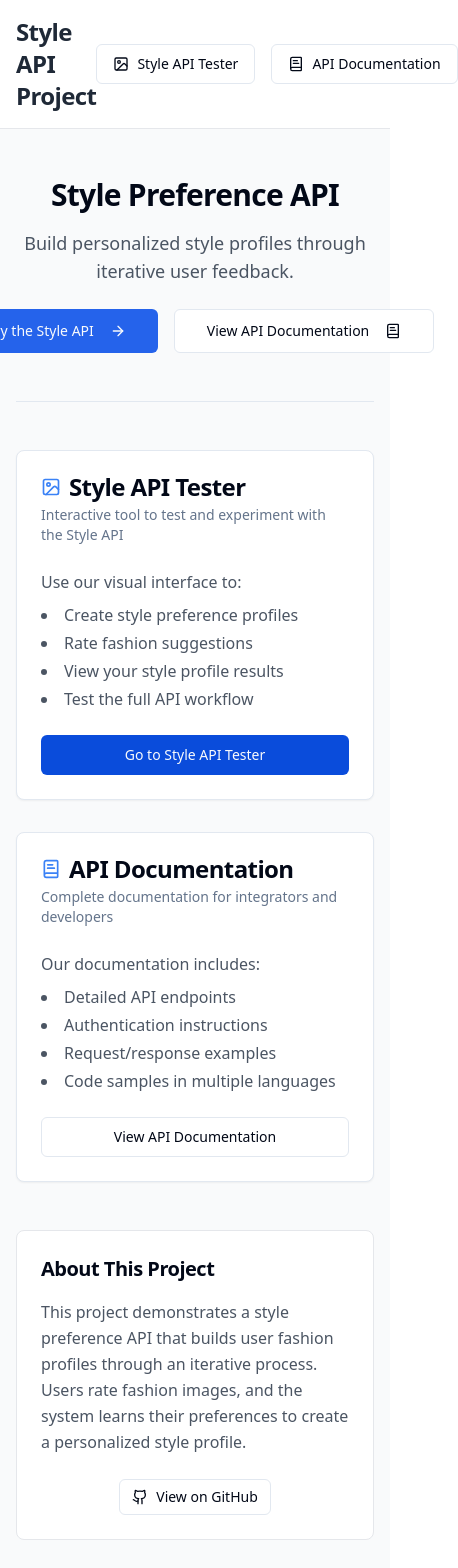
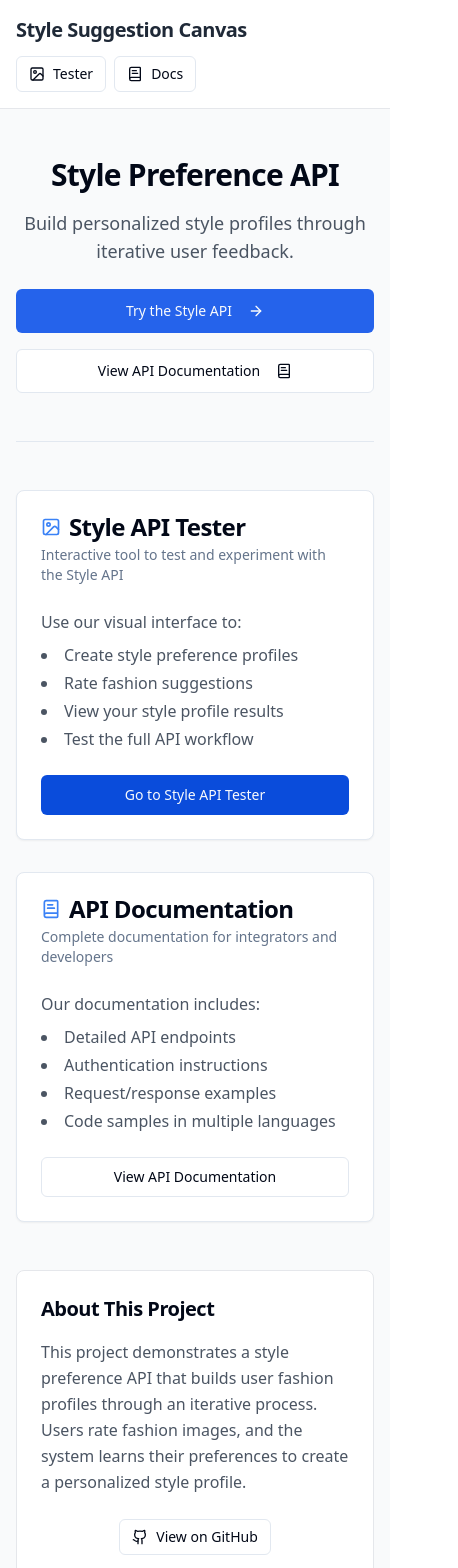
Before and after one commit to Majboor/style-suggestion-canvas, a React (Vite) app: page / in a window 390 px wide. Shown: the top 1568 px of the page, 458 px wide, since content can reach past the window. Built offline with nearby package versions, Linux system fonts and the light colour scheme.

Commit message:
Make landing page responsive and link real GitHub source

```diff
--- a/src/pages/ApiStatus.tsx
+++ b/src/pages/ApiStatus.tsx
@@ -212,7 +212,7 @@ const ApiStatus = () => {
           <div className="text-center text-sm text-muted-foreground">
             <p>This is an open-source status page.</p>
             <p>
-              Powered by Style API • Made by techrealm.pk • {new Date().getFullYear()}
+              Powered by the Style API • Built by Waleed Ajmal • {new Date().getFullYear()}
             </p>
           </div>
         </div>
--- a/src/pages/Index.tsx
+++ b/src/pages/Index.tsx
@@ -15,19 +15,21 @@ const Index = () => {
     <div className="min-h-screen bg-gray-50 flex flex-col">
       <header className="bg-white border-b border-gray-200 py-4">
         <div className="container mx-auto px-4">
-          <div className="flex justify-between items-center">
-            <h1 className="text-2xl font-bold text-gray-800">Style API Project</h1>
-            <div className="flex items-center gap-4">
+          <div className="flex flex-col sm:flex-row sm:justify-between sm:items-center gap-3">
+            <h1 className="text-xl sm:text-2xl font-bold text-gray-800">Style Suggestion Canvas</h1>
+            <div className="flex items-center gap-2 sm:gap-4 flex-wrap">
               <Link to="/style-api">
-                <Button variant="outline" className="flex items-center gap-2">
+                <Button variant="outline" size="sm" className="flex items-center gap-2">
                   <ImageIcon className="h-4 w-4" />
-                  Style API Tester
+                  <span className="hidden sm:inline">Style API Tester</span>
+                  <span className="sm:hidden">Tester</span>
                 </Button>
               </Link>
               <Link to="/api-docs">
-                <Button variant="outline" className="flex items-center gap-2">
+                <Button variant="outline" size="sm" className="flex items-center gap-2">
                   <BookText className="h-4 w-4" />
-                  API Documentation
+                  <span className="hidden sm:inline">API Documentation</span>
+                  <span className="sm:hidden">Docs</span>
                 </Button>
               </Link>
             </div>
@@ -42,15 +44,15 @@ const Index = () => {
             <p className="text-lg text-gray-600 mb-6">
               Build personalized style profiles through iterative user feedback.
             </p>
-            <div className="flex justify-center gap-4">
-              <Link to="/style-api">
-                <Button size="lg" className="bg-blue-600 hover:bg-blue-700">
+            <div className="flex flex-col sm:flex-row justify-center gap-4">
+              <Link to="/style-api" className="w-full sm:w-auto">
+                <Button size="lg" className="w-full sm:w-auto bg-blue-600 hover:bg-blue-700">
                   Try the Style API
                   <ArrowRight className="ml-2 h-4 w-4" />
                 </Button>
               </Link>
-              <Link to="/api-docs">
-                <Button size="lg" variant="outline">
+              <Link to="/api-docs" className="w-full sm:w-auto">
+                <Button size="lg" variant="outline" className="w-full sm:w-auto">
                   View API Documentation
                   <BookText className="ml-2 h-4 w-4" />
                 </Button>
@@ -125,10 +127,16 @@ const Index = () => {
               Users rate fashion images, and the system learns their preferences to create a personalized style profile.
             </p>
             <div className="flex justify-center mt-6">
-              <Button variant="outline" size="sm" className="flex items-center gap-2">
-                <Github className="h-4 w-4" />
-                View on GitHub
-              </Button>
+              <a
+                href="https://github.com/waleedsworld/style-suggestion-canvas"
+                target="_blank"
+                rel="noopener noreferrer"
+              >
+                <Button variant="outline" size="sm" className="flex items-center gap-2">
+                  <Github className="h-4 w-4" />
+                  View on GitHub
+                </Button>
+              </a>
             </div>
           </div>
         </div>
@@ -137,7 +145,7 @@ const Index = () => {
       <footer className="bg-white border-t border-gray-200 py-6">
         <div className="container mx-auto px-4">
           <p className="text-center text-gray-600 text-sm">
-            Style API Project • Made by techrealm.pk • {new Date().getFullYear()}
+            Style Suggestion Canvas • Built by Waleed Ajmal • {new Date().getFullYear()}
           </p>
         </div>
       </footer>
```
